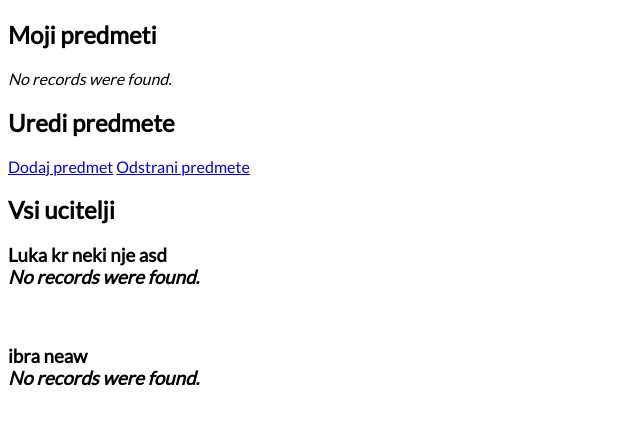
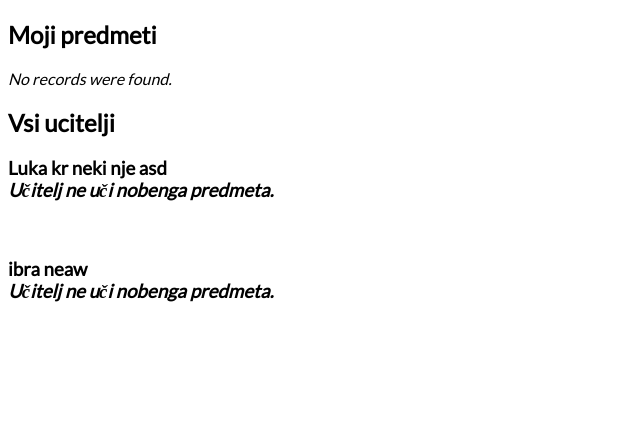
Before and after one commit to ibra0706/zribs, a PHP site: page /mainPage.php in a window 1280 px wide. Shown: the part 101-526 px from the top of the page, without its empty margins (0-640 px from the left). Run offline with PHP 8.4, Linux system fonts and the light colour scheme; the visitor is signed in with stand-in values (Sample User, id 1); data comes from the database, SQL or seed files in the repository; data that the repository does not hold is empty.

Commit message:
ja ne vem vec

```diff
--- a/php/mainPage.php
+++ b/php/mainPage.php
@@ -58,12 +58,17 @@
             ?>
             </div>
     </div>
-
-    <div class="urediBox">
+    <?php
+    $status = $_SESSION['status'];
+        if($status === 'd'){
+            echo '<div class="urediBox">
                 <h2>Uredi predmete</h2>
                     <a class="predmetUredi" href="urediPredmeteDodaj.php">Dodaj predmet</a>
                     <a class="predmetUredi" href="urediPredmeteOdstrani.php">Odstrani predmete</a>
-    </div>
+                </div>';
+        }
+
+    ?>
         <div class="vsiPredmeti">
         <h2>Vsi ucitelji</h2>
         <div class="predmeti">
@@ -78,21 +83,23 @@
                         echo '<h3 href="predmetInfo.php?id='. $row['id_ucitlja'] .'">';
                         echo $row['ime'] .'   ' . $row['priimek'];
 
+                        echo '<span class="predKrat">';
+
                         $sql_ucitelj = "SELECT p.*, d.* FROM uciteljPredmet d, predmeti p  where id_ucitlja = $idUcit AND  p.id_predmet = d.id_predmet;";
                             if($resultUcit = mysqli_query($link, $sql_ucitelj)){
                                 if(mysqli_num_rows($resultUcit) > 0){
                                         while($rowUcit = mysqli_fetch_array($resultUcit)){
-
                                                 echo "<span> ". $rowUcit['kratica']. " </span>";
                                         }
 
                                     mysqli_free_result($resultUcit);
                                 } else{
-                                    echo '<div class="alert alert-danger"><em>No records were found.</em></div>';
+                                    echo '<div class="alert alert-danger"><em>Učitelj ne uči nobenga predmeta.</em></div>';
                                 }
                             } else{
                                 echo "Oops! Please try again later.";
                             }
+                        echo '</span>';
                         echo '</h3> <br>';
                 }
             mysqli_free_result($result);
--- a/php/nalozi.php
+++ b/php/nalozi.php
@@ -5,7 +5,7 @@ if($_SERVER["REQUEST_METHOD"] == "POST"){
 if($_SERVER["REQUEST_METHOD"] == "GET") {$id_predmet = $_GET['idpred'];}
 
 // $target_dir = "../uploads/".$predmet."/".$dijak."/";
-$target_dir = "../uploads/" . strval($id_predmet) . "/";
+$target_dir = "../uploads/";
 // $target_dir = "../uploads/";
 $target_file = $target_dir . basename($_FILES["fileToUpload"]["name"]);
 $uploadOk = 1;
```
Also changed, not shown: css/mainPage.css (+14 -0 lines), 1 other file. Lines whose indentation alone changed are shown as unchanged.
